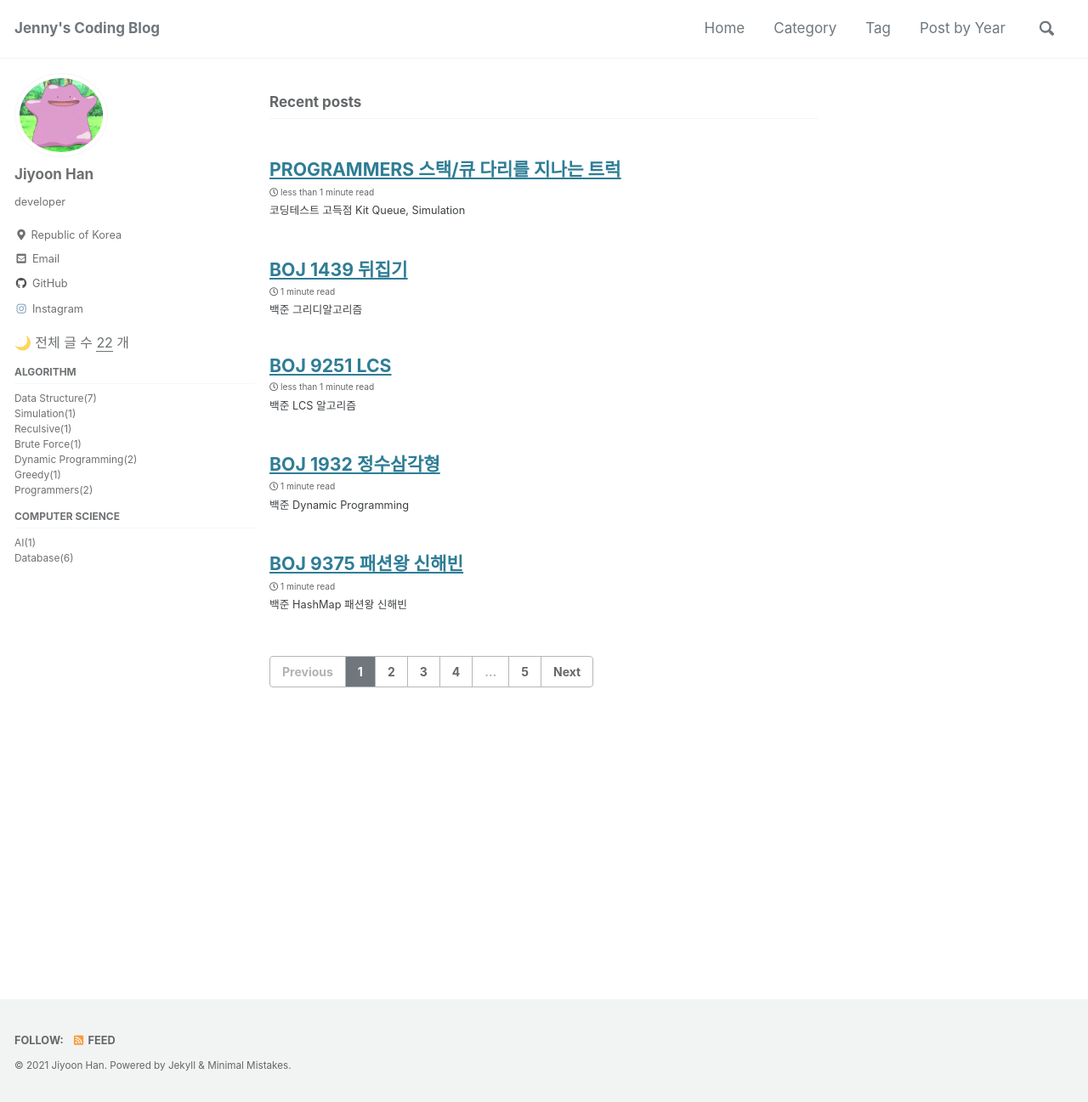
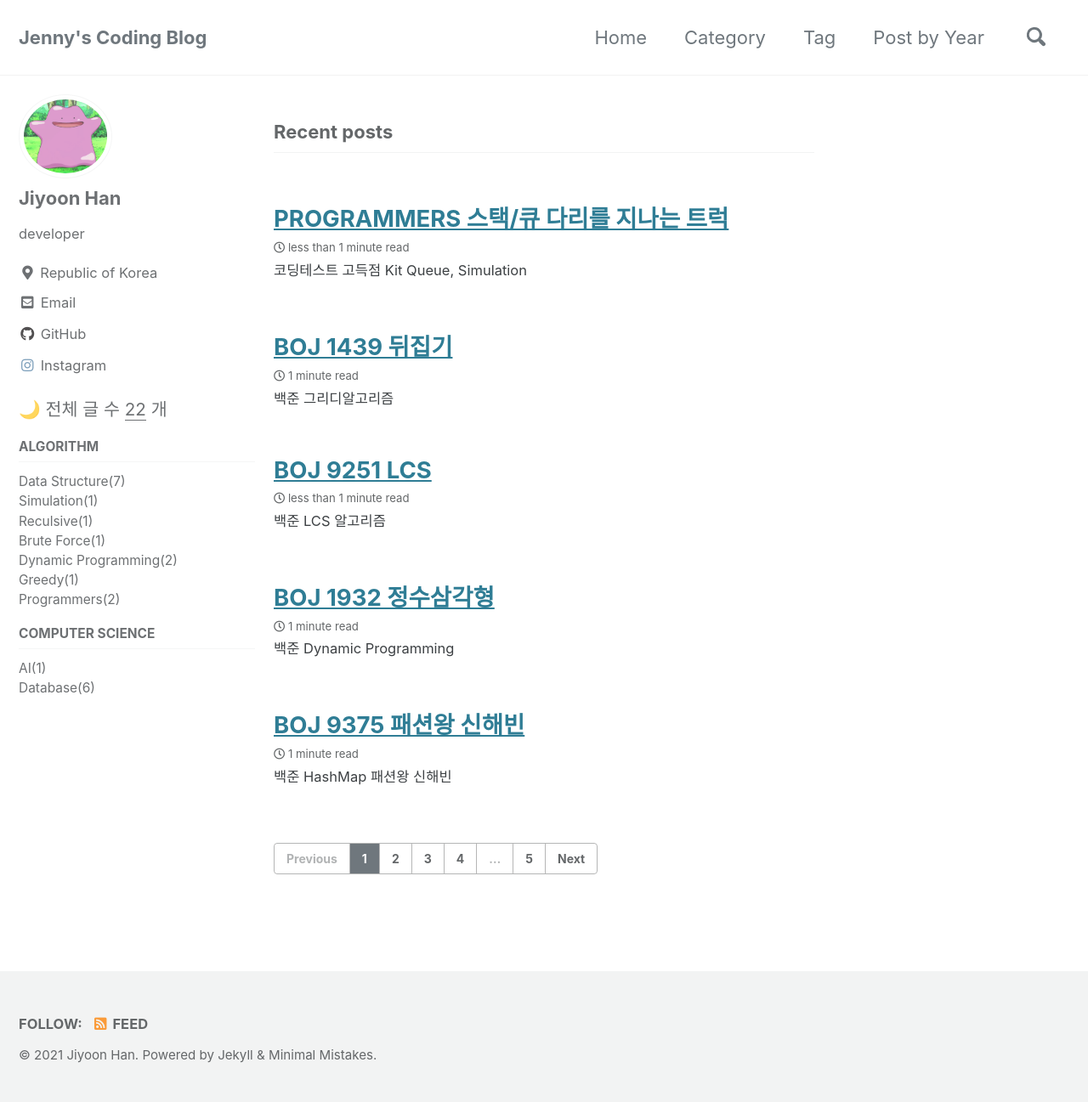
Before and after one commit to yyoooona/yyoooona.github.io, a Jekyll site: the page built from index.html, in a window 1280 px wide and 1297 px high. Shown: the whole window at 85% size. Built offline with Jekyll 4.4.1, drawn with Linux system fonts in a browser that asks for light colours; cached includes are drawn as plain includes; the list of posts is cut into pages by our own code.

Commit message:
Update _reset.scss

```diff
--- a/_sass/minimal-mistakes/_reset.scss
+++ b/_sass/minimal-mistakes/_reset.scss
@@ -8,18 +8,18 @@ html {
   /* apply a natural box layout model to all elements */
   box-sizing: border-box;
   background-color: $background-color;
-  font-size: 15px;
+  font-size: 16px;
 
   @include breakpoint($medium) {
-    font-size: 17px;
+    font-size: 18px;
   }
 
   @include breakpoint($large) {
-    font-size: 17px;
+    font-size: 20px;
   }
 
   @include breakpoint($x-large) {
-    font-size: 17px;
+    font-size: 22px;
   }
 
   -webkit-text-size-adjust: 100%;
```
